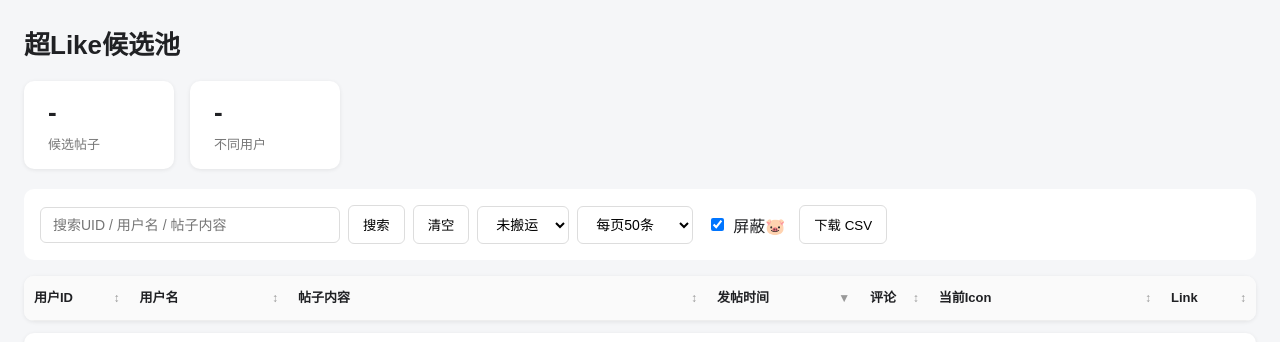
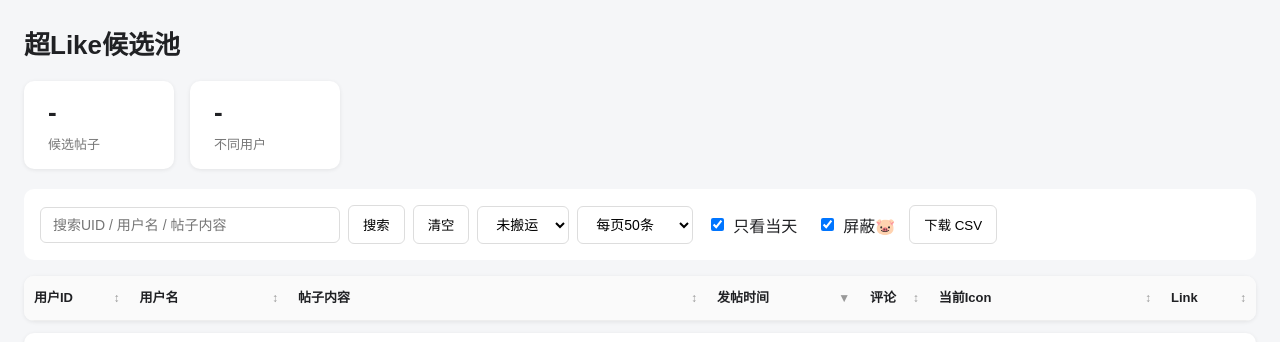
Before and after one commit to nux2333/weibo-emoji-monitor, a website: page public/superlike.html in a window 1280 px wide. Shown: the top 342 px of the page. Drawn offline with Linux system fonts and the light colour scheme; no server answers.

Commit message:
Add today-only checkbox to SuperLike page

```diff
--- a/public/superlike.html
+++ b/public/superlike.html
@@ -649,6 +649,20 @@
 
     <label
       style="display:flex;align-items:center;gap:6px;padding:0 6px;cursor:pointer;"
+      title="勾选后只显示今天入库的帖子"
+    >
+      <input
+        id="todayOnly"
+        type="checkbox"
+        checked
+        onchange="changeTodayOnly()"
+        style="width:auto;max-width:none;"
+      >
+      只看当天
+    </label>
+
+    <label
+      style="display:flex;align-items:center;gap:6px;padding:0 6px;cursor:pointer;"
       title="勾选后隐藏用户名、帖子内容或Icon命中黑粉关键词的数据"
     >
       <input
```
